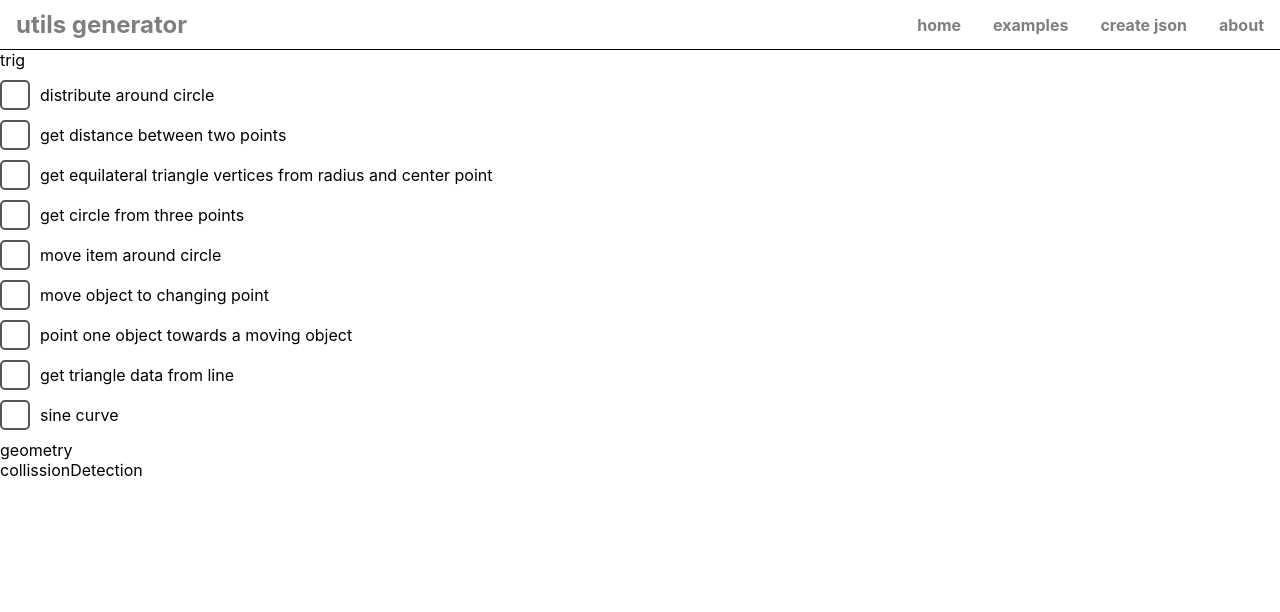
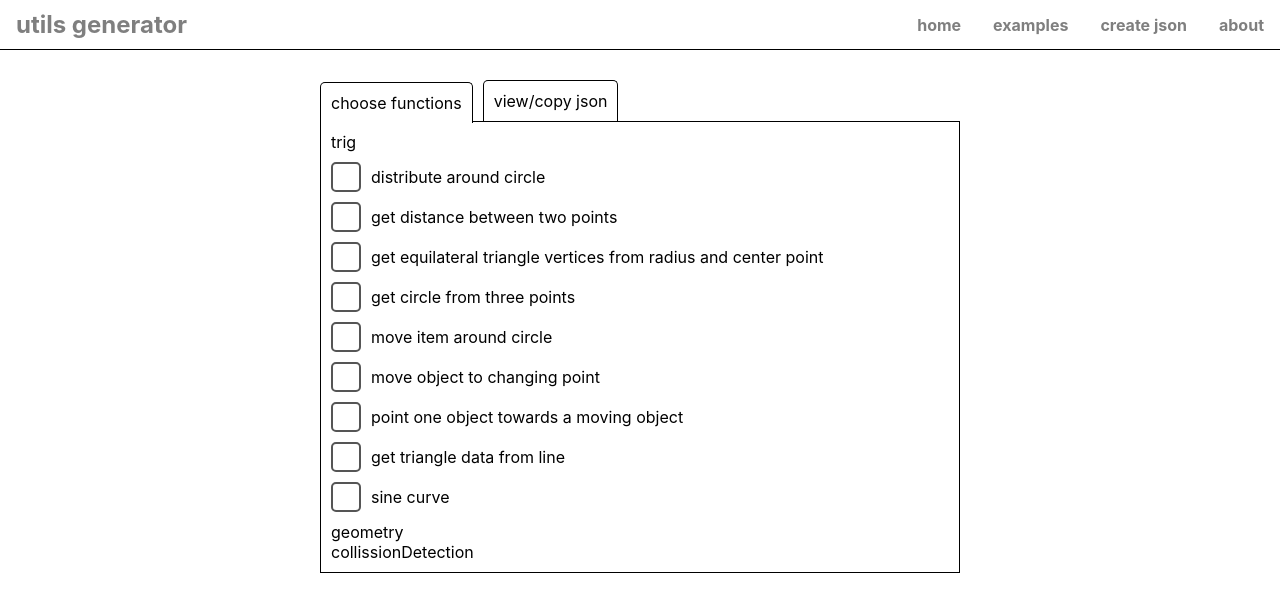
Before and after one commit to warpedpuppy/utils-site-typescript, a React (Create React App) app: page /create-json in a window 1280 px wide. Shown: the top 612 px of the page. Built offline with nearby package versions, Linux system fonts and the light colour scheme.

Commit message:
started json gen

```diff
--- a/src/Router.tsx
+++ b/src/Router.tsx
@@ -3,7 +3,7 @@ import OuterShell from "./pages/OuterShell";
 import Home from "./pages/Home";
 import About from "./pages/About";
 import Examples from "./pages/examples/Examples";
-import CreateJSON from "./pages/CreateJSON";
+import CreateJSON from "./pages/createJSON/CreateJSON";
 
 const router = createBrowserRouter([
   {
--- a/src/pages/CreateJSON.scss
+++ /dev/null
@@ -1,18 +0,0 @@
-.json-dd {
-  display: flex;
-  align-items: center;
-  margin: 10px 0;
-  input[type="checkbox"] {
-    cursor: pointer;
-    margin-right: 10px;
-    -webkit-appearance: none;
-    width: 30px;
-    height: 30px;
-    background: white;
-    border-radius: 5px;
-    border: 2px solid #555;
-    &:checked {
-      background: #abd;
-    }
-  }
-}
--- a/src/pages/CreateJSON.tsx
+++ /dev/null
@@ -1,42 +0,0 @@
-import { ReactNode, useEffect, useState } from "react";
-import "./CreateJSON.scss";
-import SiteData from "../siteData/SiteData";
-import { GenericObject } from "../types/types";
-function CreateJSON() {
-  const [checklist, setChecklist] = useState<ReactNode[]>([<dt></dt>]);
-  useEffect(() => {
-    let arr = [];
-    let key: keyof typeof SiteData;
-    function clickHandler(str: string, key: string, innerKey: string) {}
-    for (key in SiteData) {
-      arr.push(<dt key={`createjson-dt-${key}`}>{key}</dt>);
-      let BigCat: string = key.toString();
-      const subObject: GenericObject = SiteData[key];
-      let innerKey: keyof typeof subObject;
-
-      for (innerKey in subObject) {
-        let { t, l, include } = subObject[innerKey];
-        let LittleCat: string = innerKey.toString();
-
-        if (include === false) {
-          continue;
-        }
-        arr.push(
-          <dd
-            className="json-dd"
-            key={`createjson-dd-${innerKey}`}
-            onClick={() => clickHandler(`/examples/${l}`, BigCat, LittleCat)}
-          >
-            <input type="checkbox" />
-            <div>{t}</div>
-          </dd>
-        );
-      }
-    }
-    setChecklist(arr);
-  }, []);
-
-  return <dl>{checklist}</dl>;
-}
-
-export default CreateJSON;
--- /dev/null
+++ b/src/pages/createJSON/CreateJSON.scss
@@ -0,0 +1,28 @@
+#create-json {
+  width: 50%;
+  margin: 30px auto;
+  div {
+    &.tab-content {
+      border: 1px solid black;
+      padding: 10px;
+    }
+    .json-dd {
+      display: flex;
+      align-items: center;
+      margin: 10px 0;
+      input[type="checkbox"] {
+        cursor: pointer;
+        margin-right: 10px;
+        -webkit-appearance: none;
+        width: 30px;
+        height: 30px;
+        background: white;
+        border-radius: 5px;
+        border: 2px solid #555;
+        &:checked {
+          background: #abd;
+        }
+      }
+    }
+  }
+}
--- /dev/null
+++ b/src/pages/createJSON/CreateJSON.tsx
@@ -0,0 +1,72 @@
+import { ReactNode, useEffect, useState, useCallback } from "react";
+import "./CreateJSON.scss";
+import SiteData from "../../siteData/SiteData";
+import { GenericObject } from "../../types/types";
+import CreateJSONTabs from "./createJSONComponents/createJSONTabs";
+import JSONContent from "./createJSONComponents/JSONContent";
+import JSONCheckbox from "./createJSONComponents/JSONCheckbox";
+function CreateJSON() {
+  const [checklist, setChecklist] = useState<ReactNode[]>([
+    <dt key={`holder`}></dt>,
+  ]);
+  const [tabBody, setTabBody] = useState<number>(0);
+  const [json, setJSON] = useState<GenericObject>({});
+
+  useEffect(() => {
+    let arr = [];
+    let key: keyof typeof SiteData;
+    for (key in SiteData) {
+      arr.push(<dt key={`createjson-dt-${key}`}>{key}</dt>);
+      const subObject: GenericObject = SiteData[key];
+      let innerKey: keyof typeof subObject;
+      for (innerKey in subObject) {
+        let { t, include } = subObject[innerKey];
+        let x = new subObject[innerKey]();
+        let { keyFunction } = x;
+        if (include === false) {
+          continue;
+        }
+        arr.push(
+          <JSONCheckbox
+            key={`createjson-dd-${innerKey}`}
+            t={t}
+            clickHandler={clickHandler}
+            bool={json.hasOwnProperty(t)}
+            keyFunction={keyFunction}
+          />
+        );
+      }
+    }
+    setChecklist(arr);
+  }, [json]);
+
+  function clickHandler(str: string, keyFunction: Function) {
+    if (json.hasOwnProperty(str)) {
+      let temp: GenericObject = { ...json };
+      delete temp[str];
+      setJSON(temp);
+    } else {
+      let temp: GenericObject = { ...json };
+      temp[str] = keyFunction;
+      setJSON(temp);
+    }
+  }
+
+  return (
+    <div id="create-json">
+      <CreateJSONTabs setTabBody={setTabBody} tabBody={tabBody} />
+      {tabBody === 0 && (
+        <div className="tab-content">
+          <dl>{checklist}</dl>
+        </div>
+      )}
+      {tabBody === 1 && (
+        <div className="tab-content">
+          <JSONContent json={json} />{" "}
+        </div>
+      )}
+    </div>
+  );
+}
+
+export default CreateJSON;
--- /dev/null
+++ b/src/pages/createJSON/createJSONComponents/JSONCheckbox.tsx
@@ -0,0 +1,24 @@
+function JSONCheckbox({
+  t,
+  bool,
+  clickHandler,
+  keyFunction,
+}: {
+  t: string;
+  bool: boolean;
+  clickHandler: Function;
+  keyFunction: Function;
+}) {
+  return (
+    <dd className="json-dd">
+      <input
+        type="checkbox"
+        checked={bool}
+        onChange={() => clickHandler(t, keyFunction)}
+      />
+      <div>{t}</div>
+    </dd>
+  );
+}
+
+export default JSONCheckbox;
--- /dev/null
+++ b/src/pages/createJSON/createJSONComponents/JSONContent.tsx
@@ -0,0 +1,19 @@
+import { GenericObject } from "../../../types/types";
+import "./JSONContent.scss";
+function JSONContent({ json }: { json: GenericObject }) {
+  return (
+    <>
+      {Object.keys(json).map((item: string, key) => {
+        let obj: Function = json[item];
+        return (
+          <div key={`json-values-${key}`}>
+            <pre> {item.toString()} </pre>
+            <pre> {obj.toString()} </pre>
+          </div>
+        );
+      })}
+    </>
+  );
+}
+
+export default JSONContent;
--- /dev/null
+++ b/src/pages/createJSON/createJSONComponents/createJSONTabs.scss
@@ -0,0 +1,19 @@
+#create-json-tabs {
+  display: flex;
+  div {
+    border: 1px solid black;
+    border-bottom: none;
+    padding: 10px;
+    margin: 0 10px 0 0;
+    border-top-left-radius: 5px;
+    border-top-right-radius: 5px;
+    cursor: pointer;
+    background-color: white;
+    position: relative;
+    top: 0;
+    transition: top 0.25s;
+    &.active-tab {
+      top: 2px;
+    }
+  }
+}
--- /dev/null
+++ b/src/pages/createJSON/createJSONComponents/createJSONTabs.tsx
@@ -0,0 +1,27 @@
+import "./createJSONTabs.scss";
+function CreateJSONTabs({
+  setTabBody,
+  tabBody,
+}: {
+  setTabBody: Function;
+  tabBody: number;
+}) {
+  return (
+    <div id="create-json-tabs">
+      <div
+        className={tabBody === 0 ? "active-tab" : ""}
+        onClick={() => setTabBody(0)}
+      >
+        choose functions
+      </div>
+      <div
+        className={tabBody === 1 ? "active-tab" : ""}
+        onClick={() => setTabBody(1)}
+      >
+        view/copy json
+      </div>
+    </div>
+  );
+}
+
+export default CreateJSONTabs;
--- a/src/siteData/animations/trig/DeMystifySineCosine.ts
+++ b/src/siteData/animations/trig/DeMystifySineCosine.ts
@@ -200,7 +200,7 @@ class DeMystifySineCosine {
 
     this.ctx.fillText("B", this.canvasWidth * 0.66 + 5, this.halfHeight - 5);
     this.ctx.fillText(
-      `The sine of angle 'B' is the relationship between the two green lines: ${smallGreenLineHeight} / 100`,
+      `The cosine of angle 'B' is the relationship between the two green lines: ${smallGreenLineHeight} / 100`,
       this.canvasWidth * 0.1,
       this.halfHeight - 170
     );
```
Also changed, not shown: src/pages/createJSON/createJSONComponents/JSONContent.scss (added).
